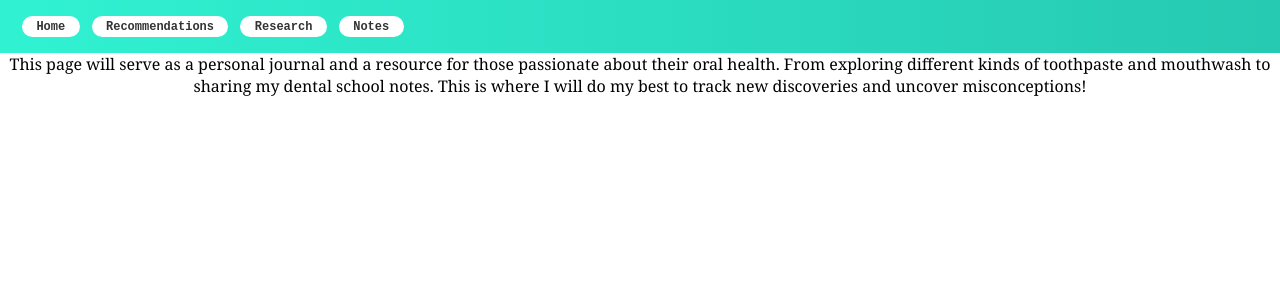
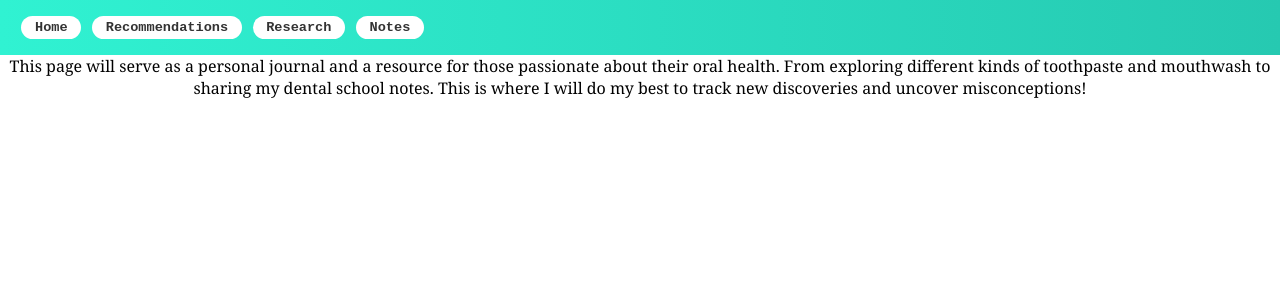
Before and after one commit to MonicaMayer33/Mouth-Notes, a Jekyll site: the page built from index.md, in a window 1280 px wide. Shown: the top 300 px of the page. Built offline with Jekyll 4.4.1, drawn with Linux system fonts in a browser that asks for light colours.

Commit message:
Update default.html

```diff
--- a/_layouts/default.html
+++ b/_layouts/default.html
@@ -19,15 +19,15 @@
     .navbar a {
       background: white;
       color: #333;
-      padding: 0.3em 1.2em;
-      margin: 0 0.5em;
+      padding: 0.3em 1em;
+      margin: 0 0.4em;
       border-radius: 2em;
       text-decoration: none;
       font-weight: bold;
       transition: background 0.2s;
       float: left;
       text-align: center;
-      font-size: 0.75em;
+      font-size: 0.85em;
     }
 
     .navbar a:hover {
```
